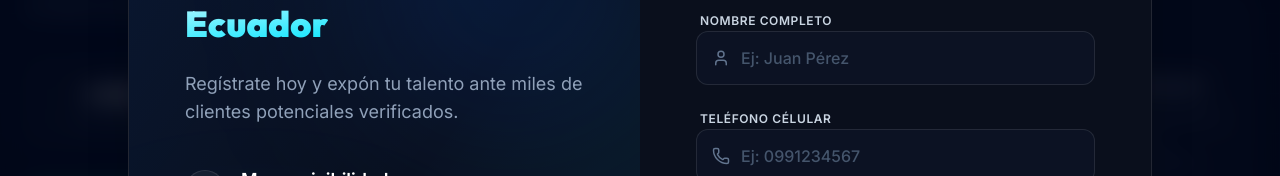
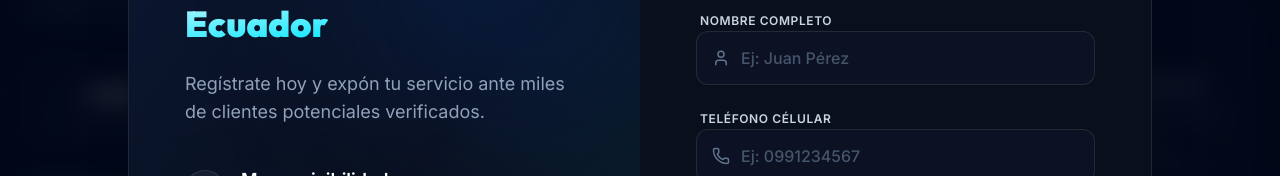
Before and after one commit to josueps15/conexionserviciosecuador, a React (Vite) app: page / in a window 1280 px wide. Both pictures are taken after a click on the button "Registra tu Negocio". Shown: the part 6017-6193 px from the top of the page. Built offline with nearby package versions, Linux system fonts and the light colour scheme.

Commit message:
UI: Update registration modal wording from talento to servicio

```diff
--- a/src/components/RegistrationModal.tsx
+++ b/src/components/RegistrationModal.tsx
@@ -133,7 +133,7 @@ export const RegistrationModal: React.FC<RegistrationModalProps> = ({ isOpen, on
                                 </h3>
 
                                 <p className="text-slate-400 mb-10 text-lg">
-                                    Regístrate hoy y expón tu talento ante miles de clientes potenciales verificados.
+                                    Regístrate hoy y expón tu servicio ante miles de clientes potenciales verificados.
                                 </p>
 
                                 <div className="space-y-6 flex-1">
```
